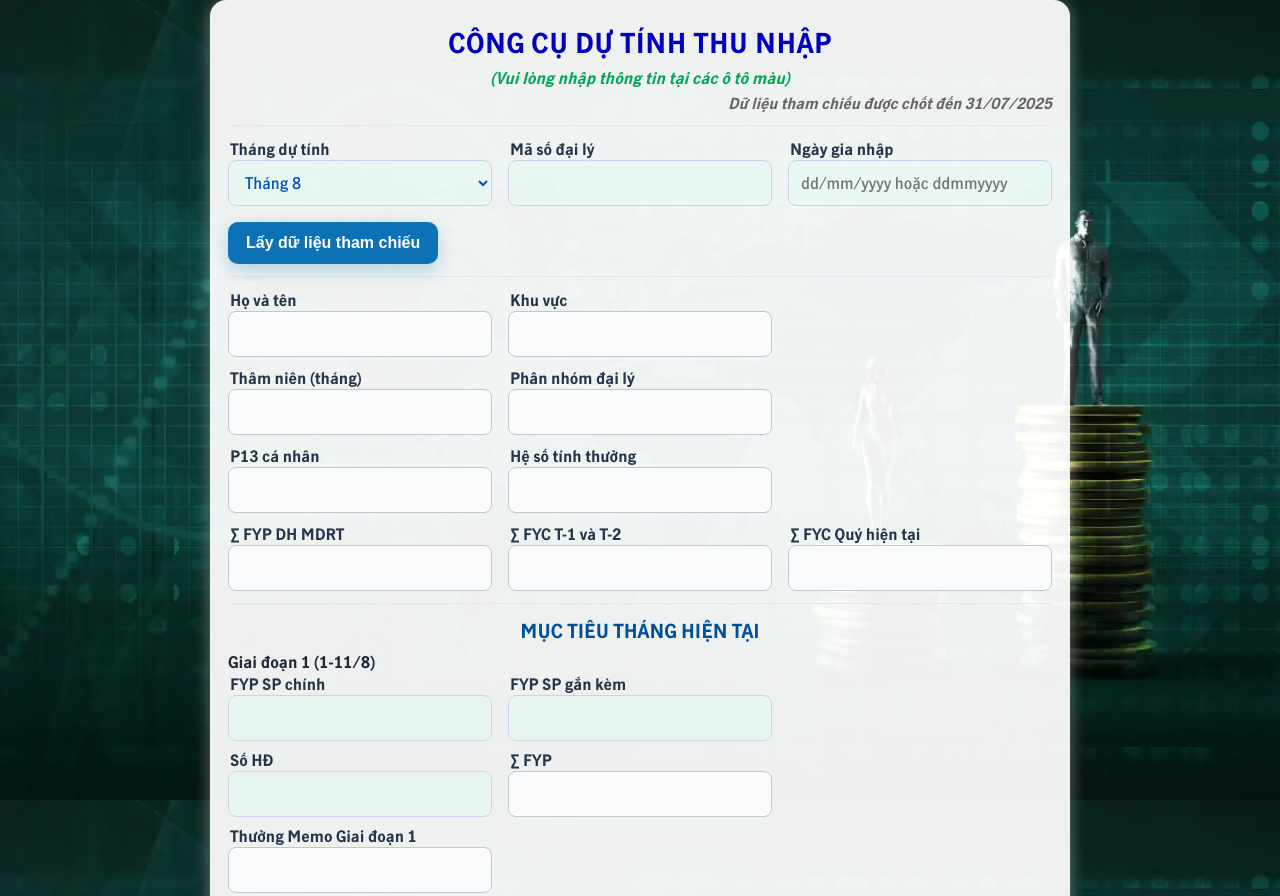
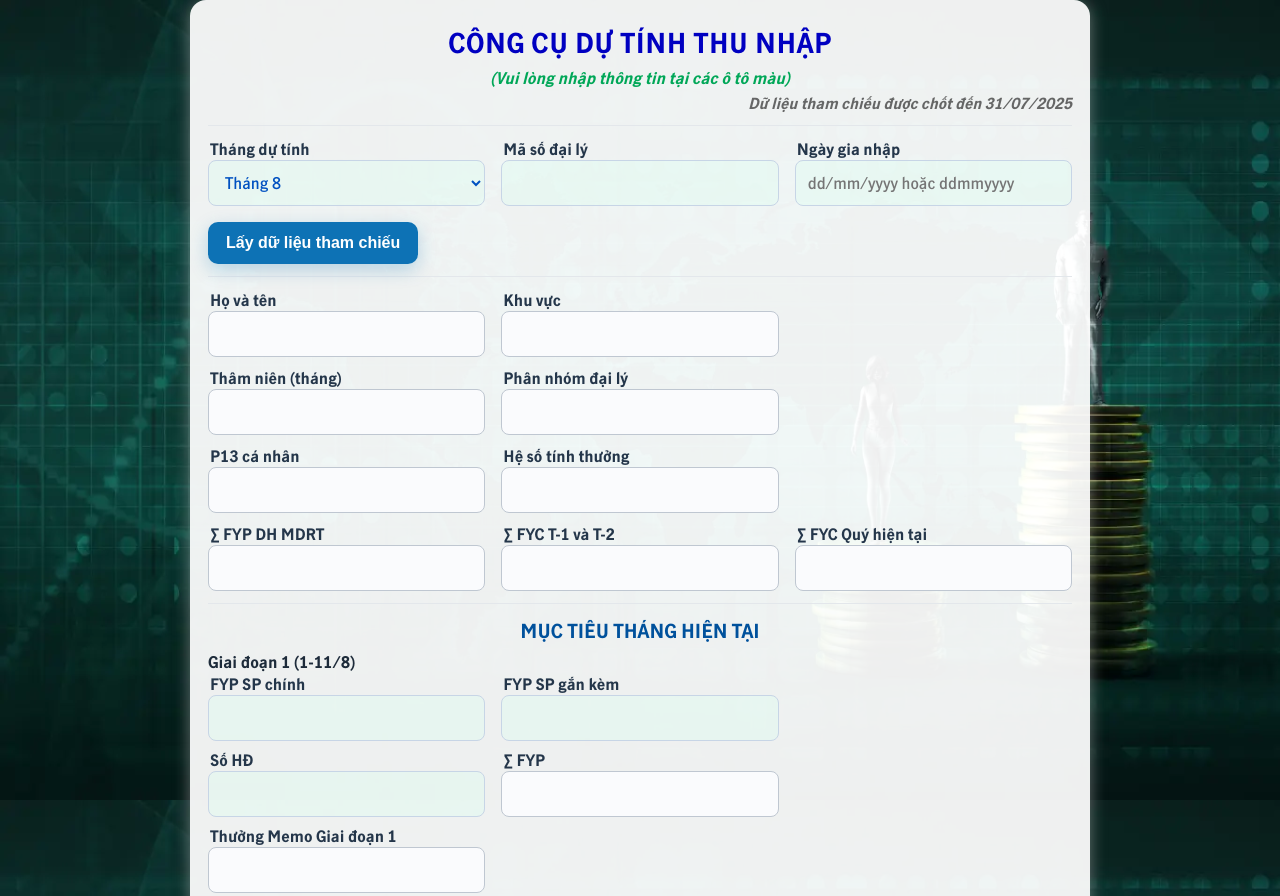
Before and after one commit to nguyenlenhaka/dutinhthunhap, a plain HTML site: page indexmb.html in a window 1280 px wide. Shown: the top 896 px of the page. Drawn offline with Linux system fonts and the light colour scheme; files whose address does not match are found by name.

Commit message:
Update indexmb.html

```diff
--- a/indexmb.html
+++ b/indexmb.html
@@ -31,7 +31,7 @@ body {
 
 /* ======= CONTAINER ======= */
 .container {
-  max-width: 860px;
+  max-width: 900px;
   width: 100%;
   background: #ffffffee;
   margin: 0 auto;
@@ -50,7 +50,7 @@ h1 {
   color: #0000C1;
   margin: 0 0 6px 0;
   letter-spacing: .02em;
-  font-weight: 700;
+  font-weight: bold;
 }
 h2 {
   font-size: clamp(1.05rem, 1.2rem, 1.3rem);
```
